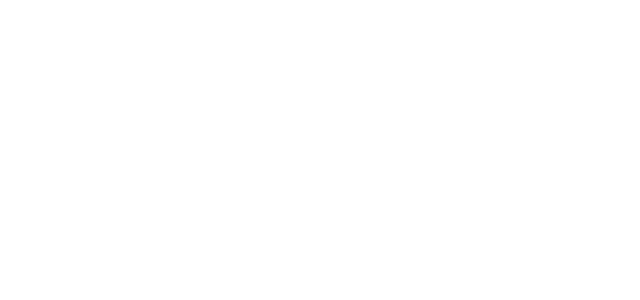
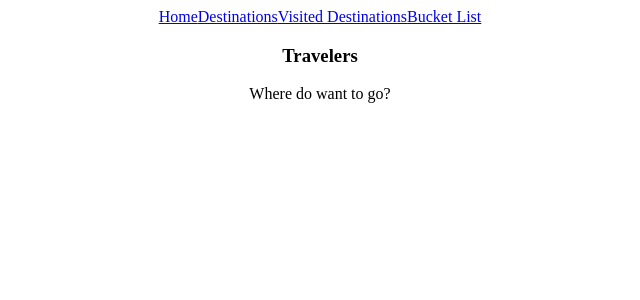
Before and after one commit to nicaa0695/traveler-frontend, a React (Create React App) app: page / in a window 1280 px wide. Shown: the top 300 px of the page, without its empty margins (320-960 px from the left). Built offline with nearby package versions, Linux system fonts and the light colour scheme.

Commit message:
installed react, react-router-do, redux, redux-thunk

```diff
--- a/package.json
+++ b/package.json
@@ -8,7 +8,11 @@
     "@testing-library/user-event": "^7.1.2",
     "react": "^16.12.0",
     "react-dom": "^16.12.0",
+    "react-redux": "^7.1.3",
+    "react-router-dom": "^5.1.2",
     "react-scripts": "3.3.0",
+    "redux": "^4.0.4",
+    "redux-thunk": "^2.3.0",
     "serialize-javascript": "^2.1.2"
   },
   "scripts": {
--- a/src/App.js
+++ b/src/App.js
@@ -1,11 +1,17 @@
 import React from 'react';
+import { Route } from 'react-router-dom';
+import Destinations from './containers/Destinations';
+import NavBar from './components/NavBar';
+import Home from './components/Home';
 
 class App extends React.Component {
 
   render() {
     return (
       <div className='App'>
-
+        <NavBar />
+        <Route exact path='/' component={ Home } />
+        <Destinations />
       </div>
     );
   }
--- a/src/index.js
+++ b/src/index.js
@@ -1,6 +1,23 @@
 import React from 'react';
 import ReactDOM from 'react-dom';
+import { BrowserRouter as Router } from 'react-router-dom';
+import { Provider } from 'react-redux';
+import { createStore, applyMiddleware, compose } from 'redux';
+import thunk from 'redux-thunk';
+// import 'bootstrap/dist/css/bootstrap.min.css';
+// import destinationReducer from './reducers/destinationReducer';
 import App from './App';
+import './App.css';
 
+const composeEnhancers = window.__REDUX_DEVTOOLS_EXTENSION_COMPOSE__ || compose;
 
-ReactDOM.render(<App />, document.getElementById('root'));
+let store = createStore(composeEnhancers(applyMiddleware(thunk)));
+
+ReactDOM.render(
+  <Provider store = { store }>
+    <Router>
+      <App />
+    </Router>
+  </Provider>,
+  document.getElementById('root')
+);
```
Also changed, not shown: 1 other file (tests, documents, lock files or other folders).
